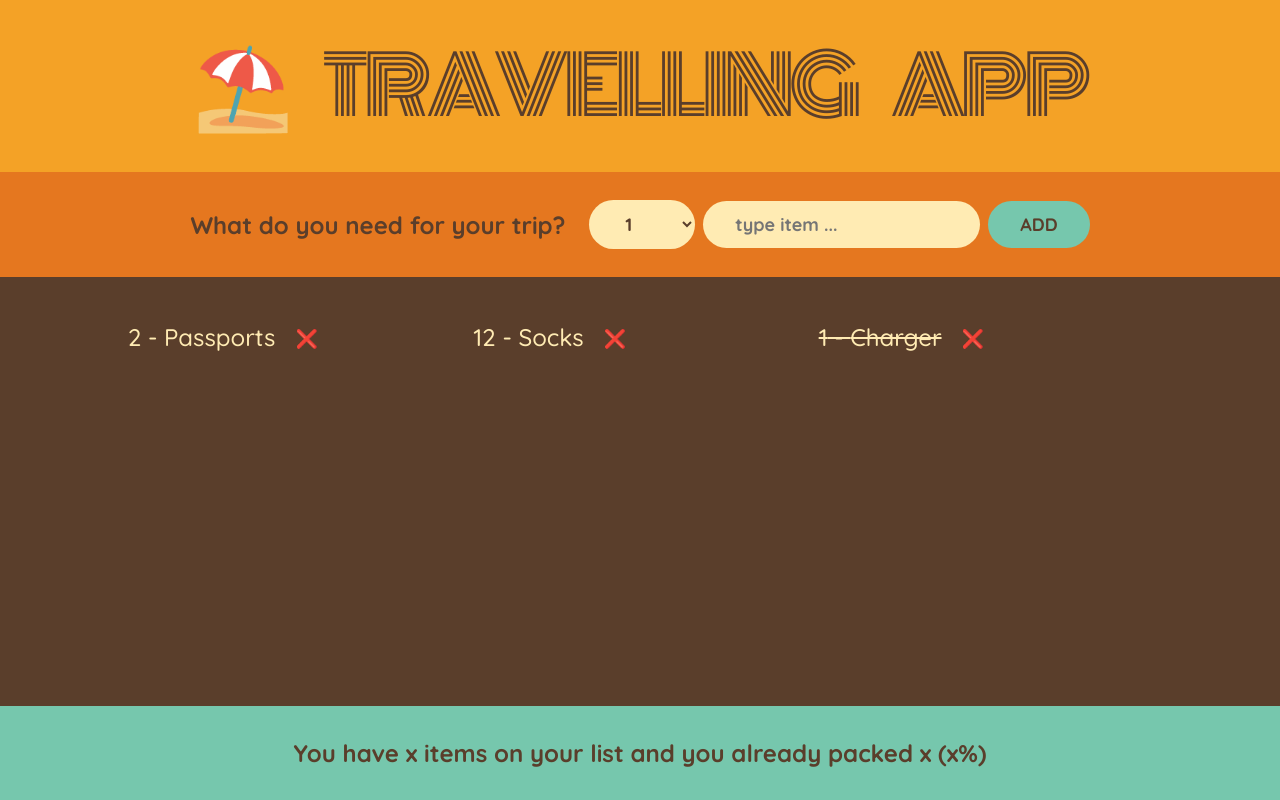
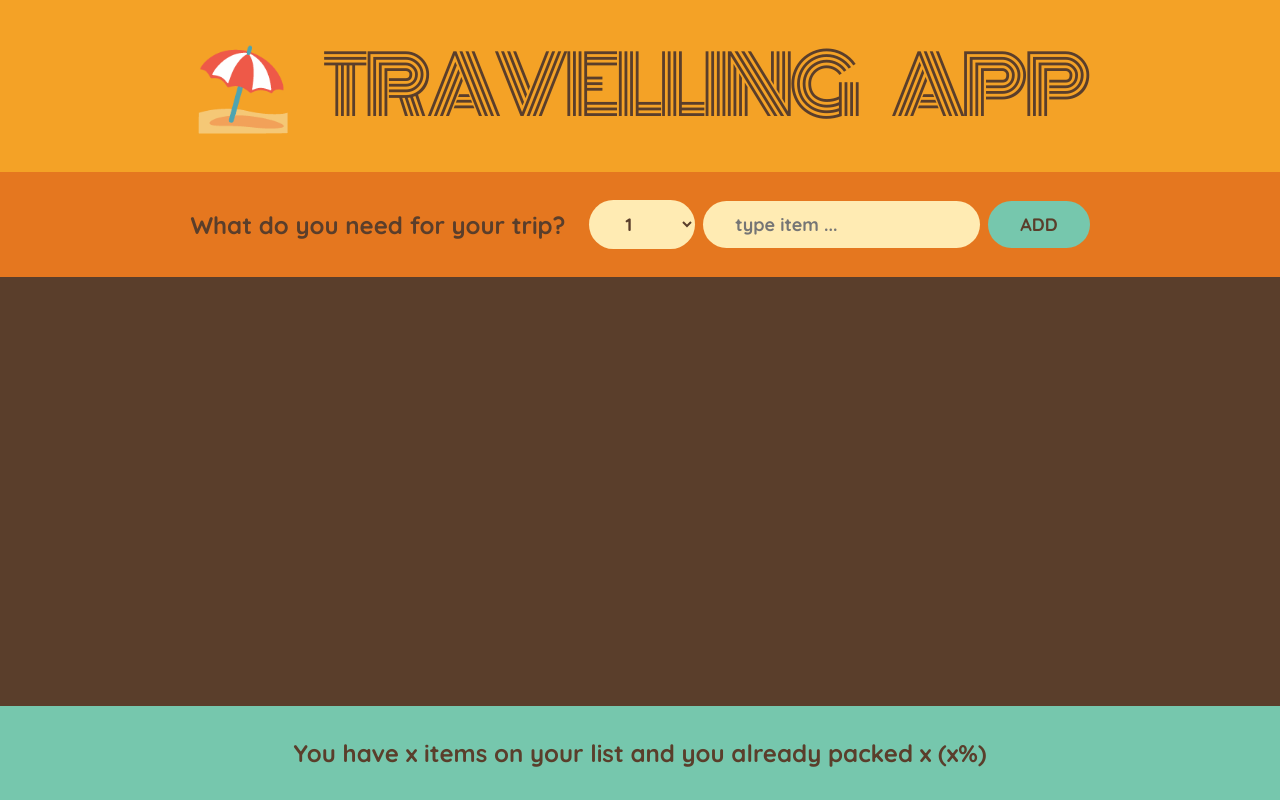
Before and after one commit to Garry-Amasia/react-travelling-app, a React (Create React App) app: page / in a window 1280 px wide. Built offline with nearby package versions, Linux system fonts and the light colour scheme.

Commit message:
lifting up state as it will be needed by sibling components

```diff
--- a/src/App.css
+++ b/src/App.css
@@ -94,7 +94,7 @@
 .list ul {
   list-style: none;
   width: 80%;
-  overflow: scroll;
+  /* overflow: auto; */
 
   display: grid;
   grid-template-columns: repeat(auto-fit, minmax(250px, 1fr));
--- a/src/App.js
+++ b/src/App.js
@@ -1,3 +1,4 @@
+import { useState } from "react";
 import "./App.css";
 import { Form } from "./components/Form";
 import { Logo } from "./components/Logo";
@@ -11,11 +12,17 @@
 ];
 
 function App() {
+  const [items, setItems] = useState([]);
+
+  const handleAddItems = (obj) => {
+    setItems([...items, obj]);
+  };
+
   return (
     <div className="app">
       <Logo />
-      <Form />
-      <PackingList initialItems={initialItems} />
+      <Form onAddItems={handleAddItems} />
+      <PackingList items={items} />
       <Stats />
     </div>
   );
--- a/src/components/Form.jsx
+++ b/src/components/Form.jsx
@@ -1,6 +1,6 @@
 import React, { useState } from "react";
 
-export const Form = () => {
+export const Form = ({ onAddItems }) => {
   const [description, setDescription] = useState("");
   const [quantity, setQuantity] = useState(1);
 
@@ -8,7 +8,6 @@
     event.preventDefault();
 
     if (!description) return;
-
     // if (description.length < 1) return;
 
     const newItem = {
@@ -17,6 +16,8 @@
       packed: false,
       id: Date.now(),
     };
+
+    onAddItems(newItem);
 
     // console.log(newItem);
     setDescription("");
--- a/src/components/PackingList.jsx
+++ b/src/components/PackingList.jsx
@@ -1,11 +1,11 @@
 import React from "react";
 import { Item } from "./Item";
 
-export const PackingList = ({ initialItems }) => {
+export const PackingList = ({ items }) => {
   return (
     <div className="list">
       <ul>
-        {initialItems.map((item) => (
+        {items.map((item) => (
           <Item item={item} key={item.id} />
         ))}
       </ul>
```
